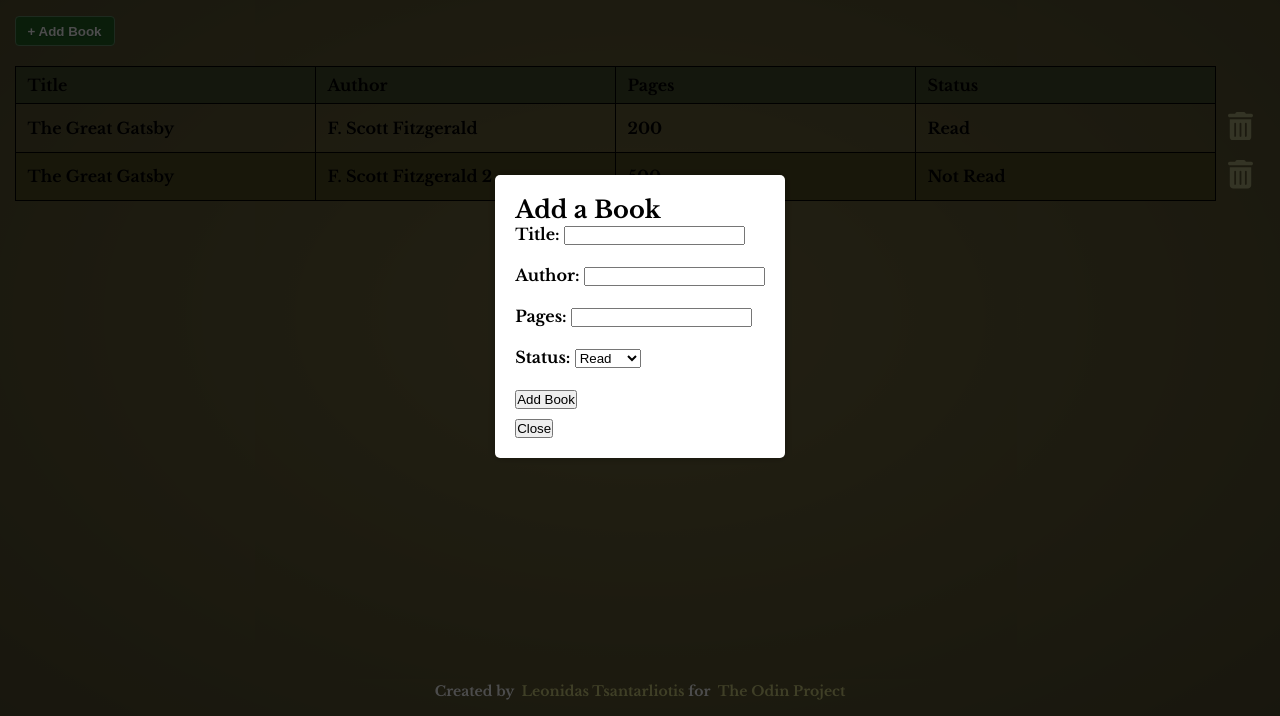
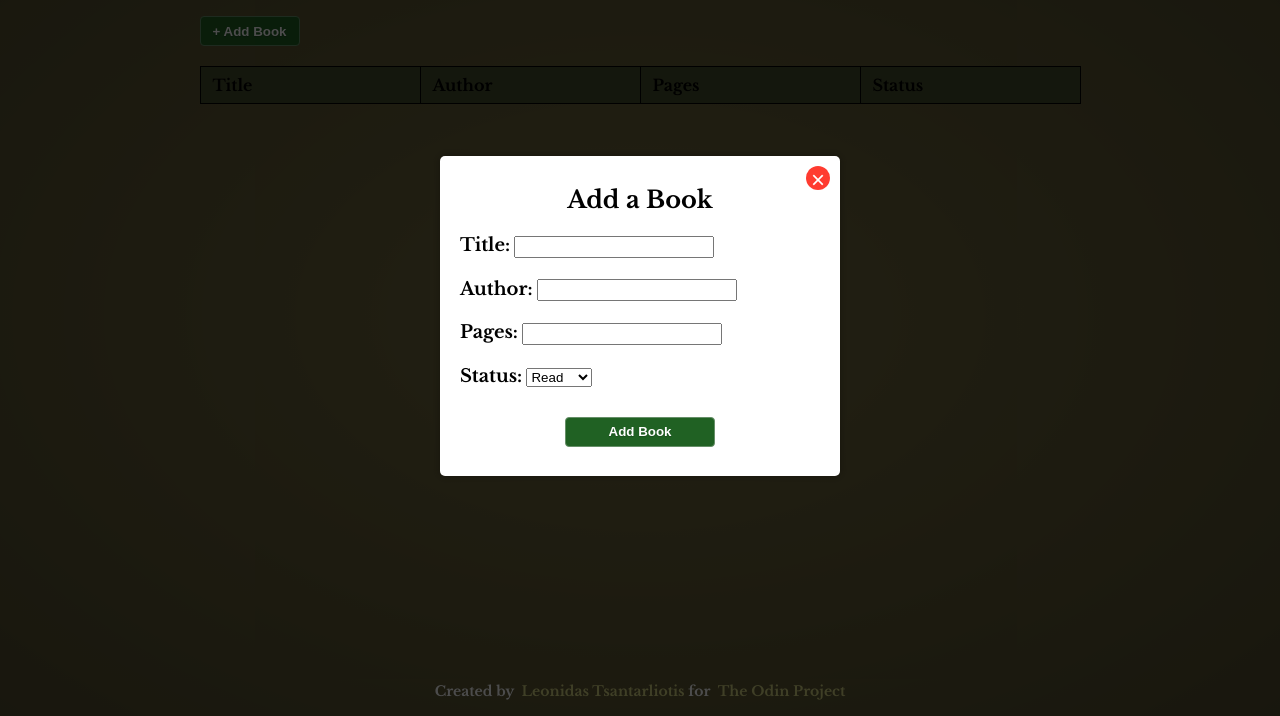
Before and after one commit to leo-tsant/TheOdinProject, a plain HTML site: page full-stack-javascript/library/index.html in a window 1280 px wide. Both pictures are taken after a click on the button "+ Add Book". Shown: the part 84-800 px from the top of the page. Drawn offline with nearby package versions, Linux system fonts and the light colour scheme.

Commit message:
Finished Library project, although css needs improvements

```diff
--- a/full-stack-javascript/library/index.html
+++ b/full-stack-javascript/library/index.html
@@ -29,24 +29,32 @@
                 <div class="popup-form">
                     <h2>Add a Book</h2>
                     <form id="add-book-form">
+                        <div class="input-fields">
+                            <div class="box">
                                 <label for="title">Title:</label>
                                 <input type="text" id="title" name="title" required /><br /><br />
+                            </div>
 
-                        <label for="author">Author:</label>
-                        <input type="text" id="author" name="author" required /><br /><br />
+                            <div class="box">
+                                <label for="author">Author:</label> <input type="text" id="author" name="author" required /><br /><br />
+                            </div>
 
-                        <label for="pages">Pages:</label>
-                        <input type="number" id="pages" name="pages" required /><br /><br />
+                            <div class="box">
+                                <label for="pages">Pages:</label> <input type="number" id="pages" name="pages" required /><br /><br />
+                            </div>
 
+                            <div class="box">
                                 <label for="status">Status:</label>
                                 <select id="status" name="status" required>
                                     <option value="Read">Read</option>
                                     <option value="Unread">Unread</option></select
                                 ><br /><br />
+                            </div>
+                        </div>
 
                         <button type="submit">Add Book</button>
                     </form>
-                    <button class="close-button">Close</button>
+                    <button class="close-button">×</button>
                 </div>
             </div>
             <div class="footer">
--- a/full-stack-javascript/library/script.js
+++ b/full-stack-javascript/library/script.js
@@ -7,25 +7,19 @@ function Book(title, author, pages, status) {
     this.status = status;
 }
 
-const book1 = new Book("The Great Gatsby", "F. Scott Fitzgerald", 200, "Read");
-const book2 = new Book("The Great Gatsby ", "F. Scott Fitzgerald 2", 500, "Not Read");
-
-myLibrary.push(book1);
-myLibrary.push(book2);
+Book.prototype.toggleStatus = function () {
+    this.status = this.status === "Read" ? "Not Read" : "Read";
+};
 
 const tableBody = document.querySelector(".table-body");
 
-// Function that displays the books in the library
 function displayBooks() {
-    const tableBody = document.querySelector(".table-body");
-
     tableBody.innerHTML = "";
 
     for (let i = 0; i < myLibrary.length; i++) {
         const row = document.createElement("tr");
         row.setAttribute("data-index", i);
 
-        // Create a delete button for each row
         const deleteButton = document.createElement("td");
         deleteButton.classList.add("delete-button");
         deleteButton.innerHTML = `<svg xmlns="http://www.w3.org/2000/svg" viewBox="0 0 448 512" width="25px">
@@ -34,31 +28,31 @@ function displayBooks() {
                                     />
                                 </svg>`;
 
-        // Add event listener to the delete button
-        deleteButton.addEventListener("click", () => {
-            const index = deleteButton.parentElement.getAttribute("data-index");
-            myLibrary.splice(index, 1);
+        const statusButton = document.createElement("button");
+        statusButton.classList.add("status-button");
+        statusButton.classList.add("add-book");
+        statusButton.textContent = "Toggle Status";
+
+        statusButton.addEventListener("click", () => {
+            myLibrary[i].toggleStatus();
             displayBooks();
         });
 
         row.innerHTML = `<td>${myLibrary[i].title}</td>
-                        <td>${myLibrary[i].author}</td>
-                        <td>${myLibrary[i].pages}</td>
-                        <td>${myLibrary[i].status}</td>`;
+                                                <td>${myLibrary[i].author}</td>
+                                                <td>${myLibrary[i].pages}</td>
+                                                <td>${myLibrary[i].status + " "}</td>`; // Add a space after the status
+        const statusCell = row.querySelector("td:last-child");
+        statusCell.appendChild(statusButton); // Append the status button to the status cell
         tableBody.appendChild(row);
-        row.appendChild(deleteButton); // Append the delete button to the current row
+        row.appendChild(deleteButton); // Append the delete button to the row
     }
 }
 
-// Function that adds a book to the library
-function addBookToLibrary() {
-    const title = document.getElementById("title").value;
-    const author = document.getElementById("author").value;
-    const pages = document.getElementById("pages").value;
-    const status = document.getElementById("status").value;
-
+function addBookToLibrary(title, author, pages, status) {
     const newBook = new Book(title, author, pages, status);
     myLibrary.push(newBook);
+    displayBooks();
 }
 
 const addBookButton = document.querySelector(".add-book");
@@ -67,20 +61,21 @@ const closeButton = document.querySelector(".close-button");
 const addBookForm = document.getElementById("add-book-form");
 
 addBookButton.addEventListener("click", () => {
-    // Display the overlay and popup form
     popupOverlay.style.display = "flex";
 });
 
 closeButton.addEventListener("click", () => {
-    // Hide the overlay and popup form when the close button is clicked
     popupOverlay.style.display = "none";
 });
 
 addBookForm.addEventListener("submit", (e) => {
     e.preventDefault();
-    addBookToLibrary();
+    const title = document.getElementById("title").value;
+    const author = document.getElementById("author").value;
+    const pages = document.getElementById("pages").value;
+    const status = document.getElementById("status").value;
+    addBookToLibrary(title, author, pages, status);
     popupOverlay.style.display = "none";
-    displayBooks();
 });
 
 displayBooks();
--- a/full-stack-javascript/library/style.css
+++ b/full-stack-javascript/library/style.css
@@ -75,7 +75,8 @@ td:not(.delete-button) {
     border: 1px solid black;
     padding: 8px 12px;
     text-align: left;
-    min-width: 300px; /* Minimum width of 200px */
+    max-width: 300px;
+    min-width: 220px;
 }
 th {
     background-color: #454d2c;
@@ -123,10 +124,79 @@ tr:nth-child(even) td:not(.delete-button) {
     padding: 20px;
     border-radius: 5px;
     box-shadow: 0 0 10px rgba(0, 0, 0, 0.3);
+    position: relative;
+    width: 400px;
+    height: 320px;
+    display: flex;
+    flex-direction: column;
+    justify-content: center;
+    align-items: center;
 }
 
 .close-button {
+    position: absolute;
+    top: 10px;
+    right: 10px;
+    width: 24px;
+    height: 24px;
+    color: #fff;
+    background-color: #ff3b30;
+    font-size: 24px;
+    border-radius: 50%;
+    transition: background-color 0.3s ease-in-out;
+    text-align: center;
+    outline: none;
+    border: none;
+    cursor: pointer;
+    color: white;
+}
+
+.close-button:hover {
+    background-color: #d9534f;
+}
+
+form button {
     margin-top: 10px;
+    color: white;
+    border-radius: 4px;
+    text-shadow: 0 1px 1px rgba(0, 0, 0, 0.2);
+    background: rgb(32, 97, 35);
+    border: 1.4px solid rgb(102, 143, 104);
+    width: 150px;
+    height: 30px;
+    font-weight: 600;
+    cursor: pointer;
+    transition: all 0.3s ease;
+}
+
+form button:hover {
+    background: rgb(76, 150, 26);
+}
+
+label {
+    font-size: 18px;
+}
+
+.input-fields {
+    width: 100%;
+}
+
+input {
+    width: 200px;
+    height: 22px;
+}
+
+.popup-form h2 {
+    margin-bottom: 20px;
+    text-align: center;
+}
+
+form {
+    display: flex;
+    flex-direction: column;
+    align-items: center;
+    justify-content: center;
+    width: 100%;
 }
 
 .footer {
```
Lines whose indentation alone changed are shown as unchanged.
